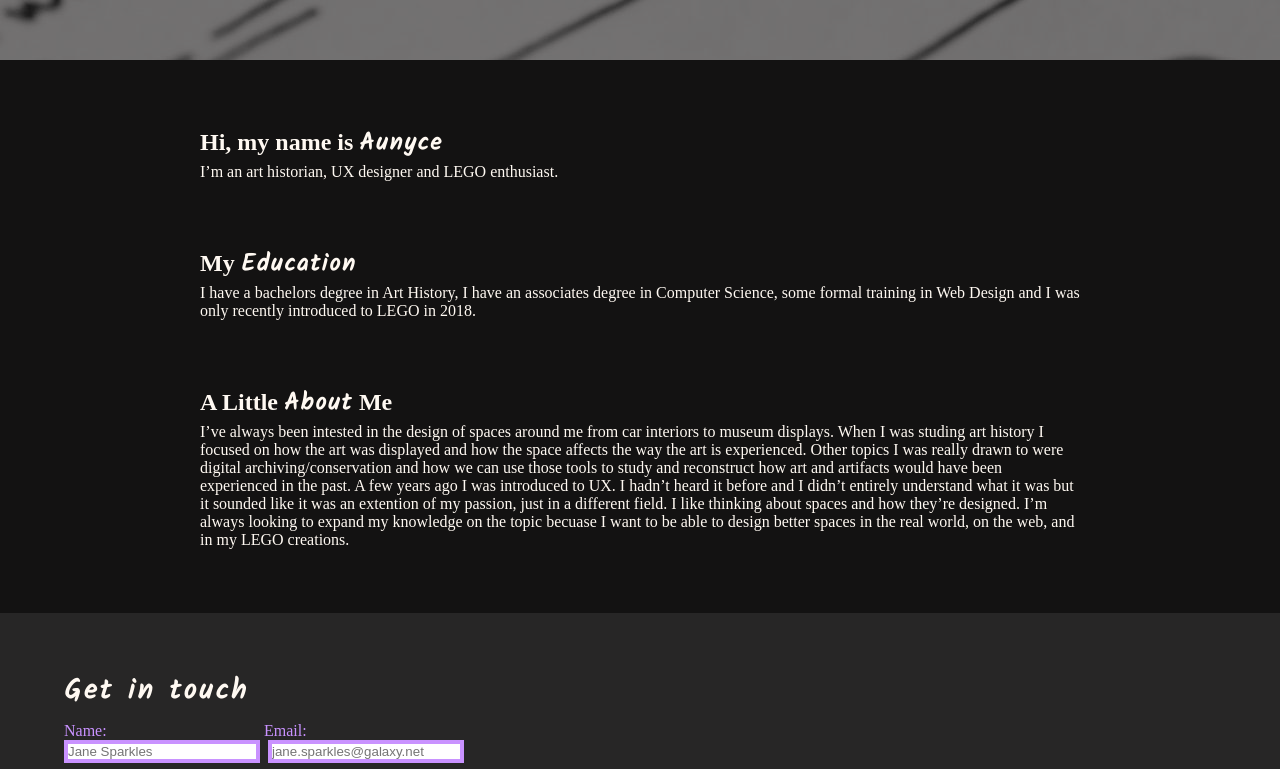
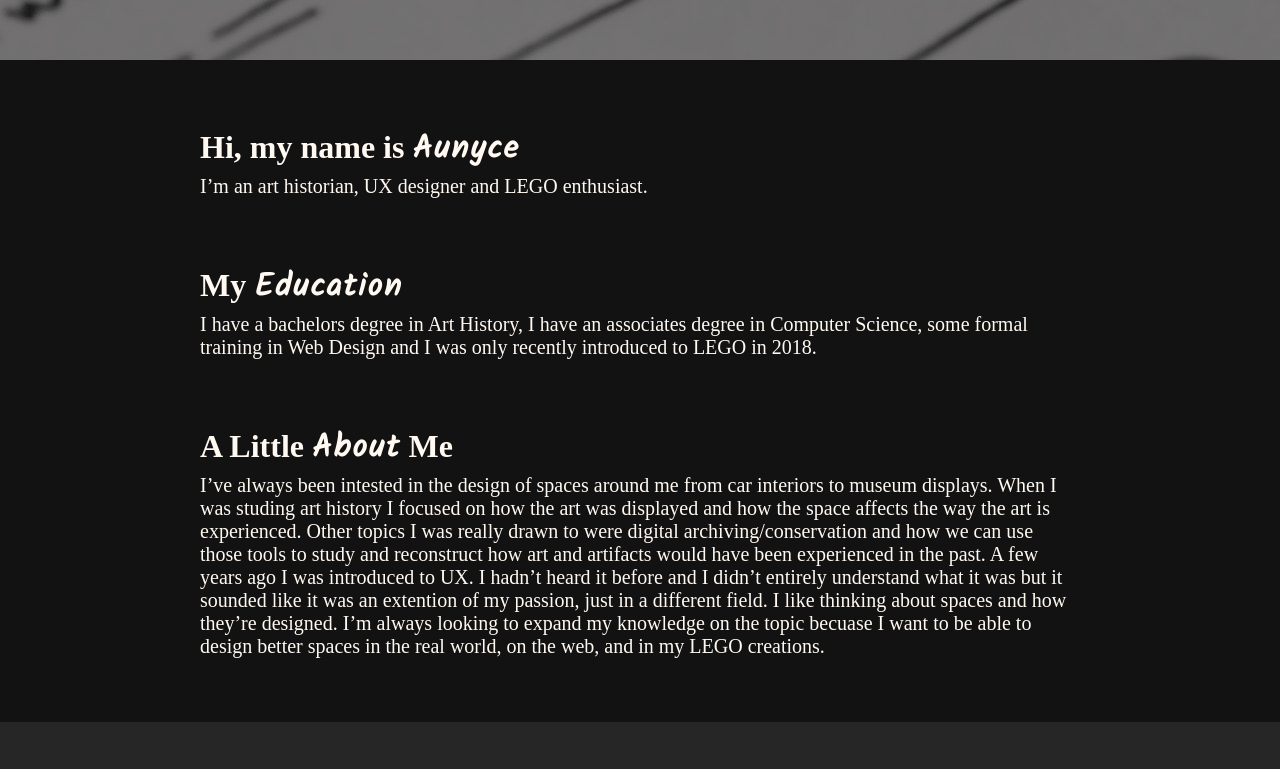
Before and after one commit to cactipodes/My-Website, a plain HTML site: page artdm-173/project3/index.html in a window 1280 px wide. Shown: the part 740-1509 px from the top of the page. Drawn offline with Linux system fonts and the light colour scheme; a web font is replaced by a local one.

Commit message:
touch-ups

```diff
--- a/artdm-173/project3/index.html
+++ b/artdm-173/project3/index.html
@@ -29,17 +29,17 @@
 
         <article class="about-me">
             <div class="sub-me">
-                <h2>Hi, my name is <span>Aunyce</span></h2>
+                <div class="about-subtitle"><h2>Hi, my name is <span>Aunyce</span></h2></div>
                 <p>I’m an art historian, UX designer and LEGO enthusiast.</p>
             </div>
 
             <div class="sub-me">
-                <h2>My <span>Education</span></h2>
+                <div class="about-subtitle"><h2>My <span>Education</span></h2></div>
                 <p>I have a bachelors degree in Art History, I have an associates degree in Computer Science, some formal training in Web Design and I was only recently introduced to LEGO in 2018.</p>
             </div>
 
             <div class="sub-me">
-                <h2>A Little <span>About</span> Me</h2>
+                <div class="about-subtitle"><h2>A Little <span>About</span> Me</h2></div>
                 <p>I’ve always been intested in the design of spaces around me from car interiors to museum displays. When I was studing art history I focused on how the art was displayed and how the space affects the way the art is experienced. Other topics I was really drawn to were digital archiving/conservation and how we can use those tools to study and reconstruct how art and artifacts would have been experienced in the past.
                 A few years ago I was introduced to UX. I hadn’t heard it before and I didn’t entirely understand what it was but it sounded like it was an extention of my passion, just in a different field.
                 I like thinking about spaces and how they’re designed. I’m always looking to expand my knowledge on the topic becuase I want to be able to design better spaces in the real world, on the web, and in my LEGO creations.</p>
--- a/artdm-173/project3/profile.css
+++ b/artdm-173/project3/profile.css
@@ -27,6 +27,14 @@
 body{
     width: 100%;
     background-color: var(--drk-gry);
+}
+
+h2{
+    font-size: clamp(1.5rem, 0.5rem + 2vw, 2rem);
+}
+
+p{
+    font-size: clamp(1rem, 0.75rem + 1vw, 1.25rem);
 }
 
 /************************header*****************************/
@@ -201,6 +209,7 @@ footer p{
     margin: 1rem 2rem 0 2rem;
     padding: 3rem 0;
     border-top: 4px solid var(--lt-prpl);
+    font-size: clamp(0.75rem, 0.6rem + 0.5vw, .9rem);
 }
 
 @media screen and (max-width: 650px){
@@ -376,12 +385,26 @@ textarea{
     font-family: 'Kalam', cursive;
     letter-spacing: 2px;
     color: var(--creamy);
+    /*animation: about-title-gradient 3s ease 1s 1;*/
 }
 
-.about-me p, .sub-me h2{
+.about-me p{
     font-family: Cantarell;
     color: var(--creamy);
 }
+
+.sub-me h2{
+    font-family: Cantarell;
+    color: var(--creamy);
+    /*animation: about-title-gradient 3s ease 1s 1;*/
+}
+
+/*
+@keyframes about-title-gradient{
+    0% {color: #fff9f2;}
+    33% {color: #FFB068;}
+    100% {color: #fff9f2;}
+}*/
 
 @media screen and (max-width: 690px){
     .hero-image{
@@ -481,6 +504,10 @@ textarea{
     letter-spacing: 1px;
 }
 
+.musing-child h2{
+    padding: 1rem 0 2rem 0;
+}
+
 .musing-entry{
     display: grid;
     grid-template-columns: minmax(380px, 800px);
@@ -526,6 +553,9 @@ textarea{
     .m-1, .m-2, .m-4, .m-6{
         padding: 1rem;
     }
+    .musing-child h2{
+        padding: 0;
+    }
     .m-1{
         grid-row: 1 / 2;
         grid-column: 1 / 2;
@@ -543,7 +573,7 @@ textarea{
         grid-column: 1 / 2;
     }
     .m-5{
-        grid-row: 4 / 6;
+        grid-row: 4 / 7;
         grid-column: 2 / 3;
     }
     .m-6{
```
Also changed, not shown: artdm-173/project3/musings.html (+3 -3 lines).
